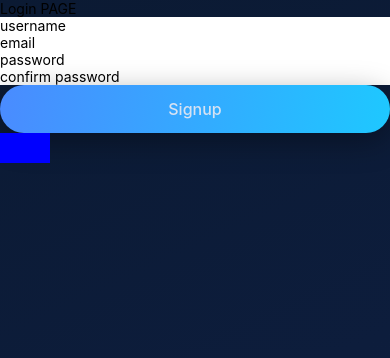
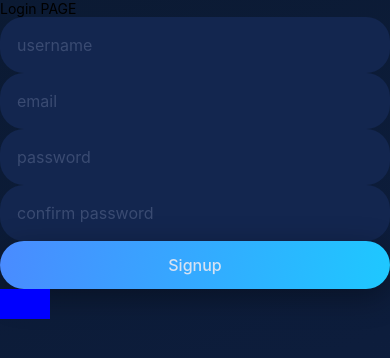
Before and after one commit to Ruddyp/Sleepie-frontend, a React Native app: screen /Login in a window 390 px wide. Shown: the top 358 px of the page. Built offline with nearby package versions, Linux system fonts and the light colour scheme.

Commit message:
troisfoisrien

```diff
--- a/screens/Login.js
+++ b/screens/Login.js
@@ -11,6 +11,7 @@ import {
   Sizes,
 } from "../components/KitUI/tokens";
 import Button from '../components/KitUI/Button'
+import Input from "../components/KitUI/Input";
 import { LinearGradient } from "expo-linear-gradient";
 import { useState } from "react";
 
@@ -68,29 +69,25 @@ export default function Login({ navigation }) {
           end={{ x: 1, y: 1 }}
           style={styles.main}>
           <Text>Login PAGE</Text>
-          <TextInput
+          <Input
             placeholder="username"
             onChangeText={(value) => setUsername(value)}
             value={username}
-            style={styles.input}
           />
-          <TextInput
+          <Input
             placeholder="email"
             onChangeText={(value) => setEmail(value)}
             value={email}
-            style={styles.input}
           />
-          <TextInput
+          <Input
             placeholder="password"
             onChangeText={(value) => setPassword(value)}
             value={password}
-            style={styles.input}
           />
-          <TextInput
+          <Input
             placeholder="confirm password"
             onChangeText={(value) => setConfirmationPassword(value)}
             value={confirmationPassword}
-            style={styles.input}
           />
           <Button
             title="Signup"
```
